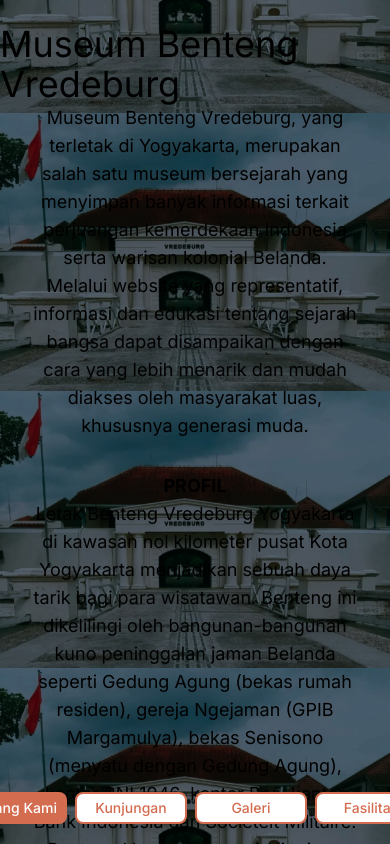
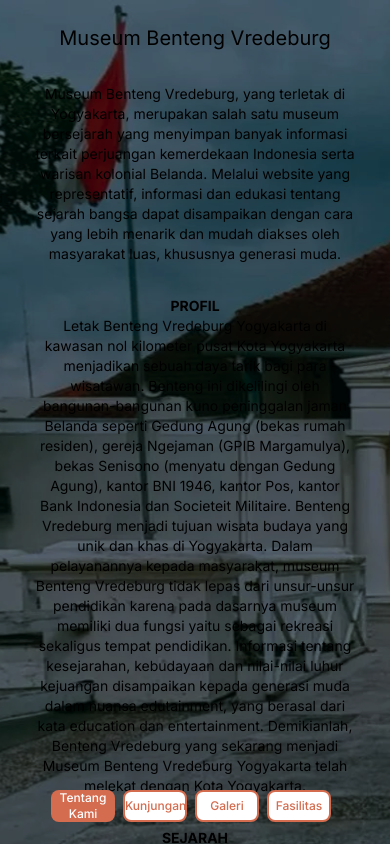
Before and after one commit to alisaid-sm/galeri-benteng-vredeburg, a Next.js app: page / in a window 390 px wide. Shown: the top 844 px of the page. Built offline with nearby package versions, Linux system fonts and the light colour scheme.

Commit message:
responsive ui

```diff
--- a/src/app/fasilitas/page.tsx
+++ b/src/app/fasilitas/page.tsx
@@ -6,10 +6,10 @@
 
   return (
     <main className="p-20 h-screen overflow-y-scroll">
-      <div className="grid grid-cols-4 gap-5">
+      <div className="grid grid-cols-1 md:grid-cols-4 gap-5">
         {arrayOfFasilitass.map((obj) => (
           <div key={obj.id} className={`card bg-center`} style={{background: `url('/img/${obj.image}')`}}>
-            <span className="absolute top-3">{obj.name}</span>
+            <span className="absolute top-3 drop-shadow-lg">{obj.name}</span>
             <Link href={`/fasilitas/${obj.id}`}>
               <button
                 type="button"
--- a/src/app/galeri/page.tsx
+++ b/src/app/galeri/page.tsx
@@ -6,10 +6,10 @@
 
   return (
     <main className="p-20 h-screen overflow-y-scroll">
-      <div className="grid grid-cols-4 gap-5">
+      <div className="grid grid-cols-1 md:grid-cols-4 gap-5">
         {arrayOfFotos.map((obj) => (
           <div key={obj.id} className={`card bg-center`} style={{background: `url('/img/${obj.image}')`}}>
-            <span className="absolute top-3">{obj.name}</span>
+            <span className="absolute top-3 drop-shadow-lg">{obj.name}</span>
             <Link href={`/galeri/${obj.id}`}>
               <button
                 type="button"
--- a/src/app/globals.css
+++ b/src/app/globals.css
@@ -19,24 +19,24 @@
 body {
   color: rgb(var(--foreground-rgb));
   background-image: url('/img/mainbg.svg');
-  background-size: 100%;
+  background-size: cover;
   background-position: 0% 20%;
 }
 
 .btn-active {
-  @apply text-white bg-[#D46C4F] hover:bg-[#D46C4F] font-medium rounded-lg text-sm me-2 w-28 h-8
+  @apply text-white bg-[#D46C4F] hover:bg-[#D46C4F] font-medium rounded-lg text-xs md:text-sm me-2 w-16 md:w-28 h-8
 }
 
 .btn-inactive {
-  @apply text-[#D46C4F] bg-white hover:bg-white font-medium rounded-lg text-sm me-2 w-28 h-8 border-2 border-[#D46C4F]
+  @apply text-[#D46C4F] bg-white hover:bg-white font-medium rounded-lg text-xs md:text-sm me-2 w-16 md:w-28 h-8 border-2 border-[#D46C4F]
 }
 
 .btn-2-active {
-  @apply text-white bg-[#77706F] hover:bg-[#77706F] font-medium rounded-lg text-sm me-2 w-28 h-8
+  @apply text-white bg-[#77706F] hover:bg-[#77706F] font-medium rounded-lg text-xs md:text-sm me-2 w-16 md:w-28 h-8
 }
 
 .btn-2-inactive {
-  @apply text-[#77706F] bg-white hover:bg-white font-medium rounded-lg text-sm me-2 w-28 h-8 border-2 border-[#77706F]
+  @apply text-[#77706F] bg-white hover:bg-white font-medium rounded-lg text-xs md:text-sm me-2 w-16 md:w-28 h-8 border-2 border-[#77706F]
 }
 
 .card {
--- a/src/app/kunjungan/page.tsx
+++ b/src/app/kunjungan/page.tsx
@@ -3,16 +3,16 @@
     <main>
       <div className="flex flex-col h-screen">
         <div className="flex justify-center pt-6 pb-8">
-          <span className="text-4xl">Kunjungan</span>
+          <span className="text-xl md:text-4xl">Kunjungan</span>
         </div>
-        <div className="flex justify-center items-center flex-grow flex-col">
-          <div className="px-8 drop-shadow-lg shadow-black text-center text-lg">
+        <div className="flex justify-center items-center flex-grow flex-col text-sm md:text-lg">
+          <div className="px-8 drop-shadow-lg shadow-black text-center">
             <h1 className="font-bold">WAKTU KUNJUNGAN</h1>
             <p>Senin-Kamis : 08:00-20:00 WIB</p>
             <p>Jumat-Minggu : 08:00-22:00 WIB</p>
             <p>MUSEUM BUKA SETIAP HARI</p>
           </div>
-          <div className="px-8 pt-8 drop-shadow-lg shadow-black text-center text-lg">
+          <div className="px-8 pt-8 drop-shadow-lg shadow-black text-center">
             <h1 className="font-bold">TIKET KUNJUNGAN</h1>
             <p>Senin-Kamis 08.00-20.00 WIB</p>
             <p>Anak-Anak Rp.10.000</p>
--- a/src/app/page.tsx
+++ b/src/app/page.tsx
@@ -3,10 +3,10 @@
     <main>
       <div className="flex flex-col h-screen">
         <div className="flex justify-center pt-6">
-          <span className="text-4xl">Museum Benteng Vredeburg</span>
+          <span className="text-xl md:text-4xl">Museum Benteng Vredeburg</span>
         </div>
-        <div className="flex justify-center items-center flex-grow flex-col">
-          <div className="px-8 drop-shadow-lg shadow-black text-center text-lg">
+        <div className="flex justify-center items-center flex-grow flex-col text-sm md:text-lg">
+          <div className="px-8 pt-8 drop-shadow-lg shadow-black text-center">
             <p>
               Museum Benteng Vredeburg, yang terletak di Yogyakarta, merupakan
               salah satu museum bersejarah yang menyimpan banyak informasi
@@ -17,7 +17,7 @@
               muda.
             </p>
           </div>
-          <div className="px-8 pt-8 drop-shadow-lg shadow-black text-center text-lg">
+          <div className="px-8 pt-8 drop-shadow-lg shadow-black text-center">
             <h1 className="font-bold">PROFIL</h1>
             <p>
               Letak Benteng Vredeburg Yogyakarta di kawasan nol kilometer pusat
@@ -38,7 +38,7 @@
               Yogyakarta telah melekat dengan Kota Yogyakarta.
             </p>
           </div>
-          <div className="px-8 pt-8 drop-shadow-lg shadow-black text-center text-lg">
+          <div className="px-8 pt-8 drop-shadow-lg shadow-black text-center">
             <h1 className="font-bold">SEJARAH</h1>
             <p>
               Museum vredeburg merupakan wisata edukasi dimana kita dapat
```
